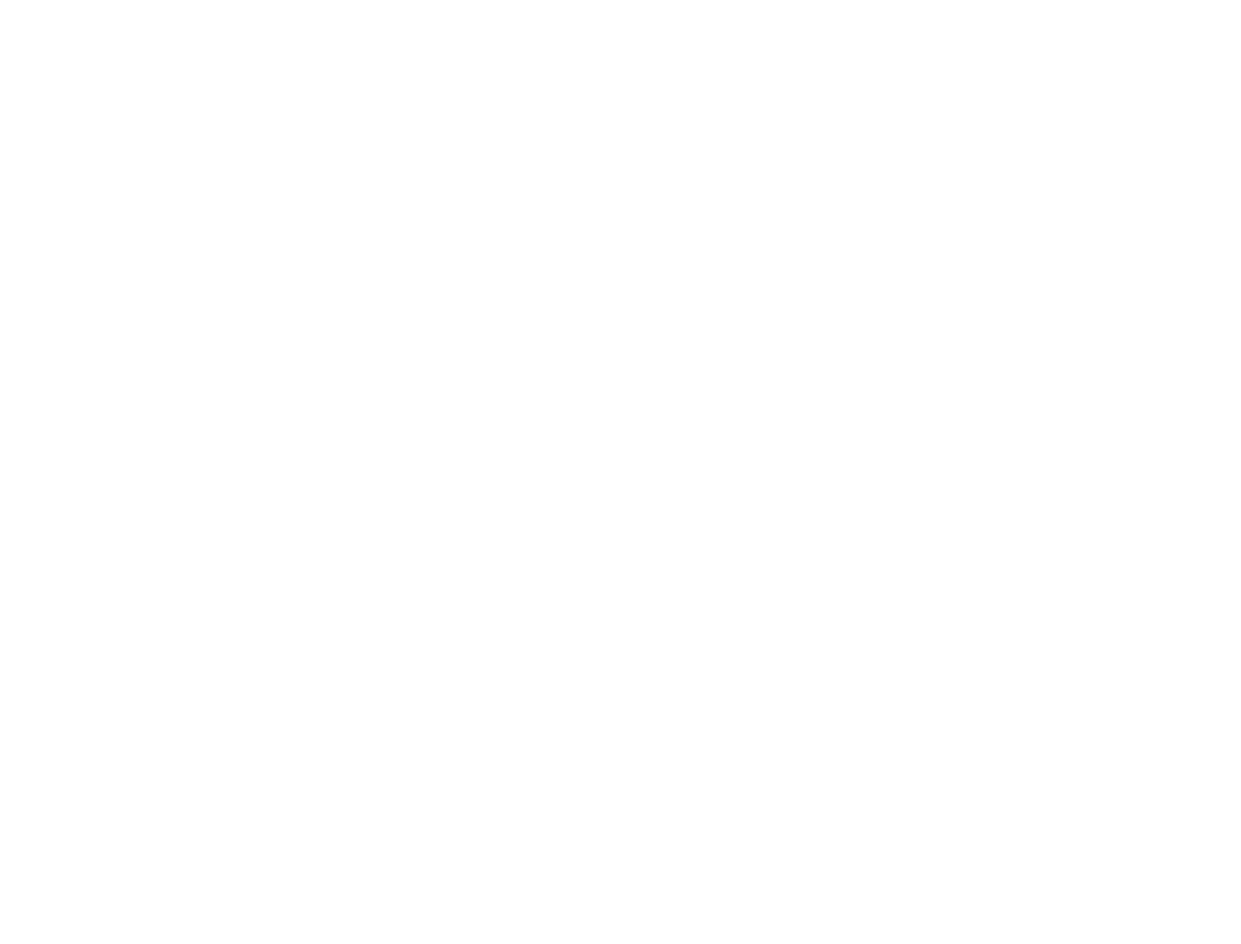
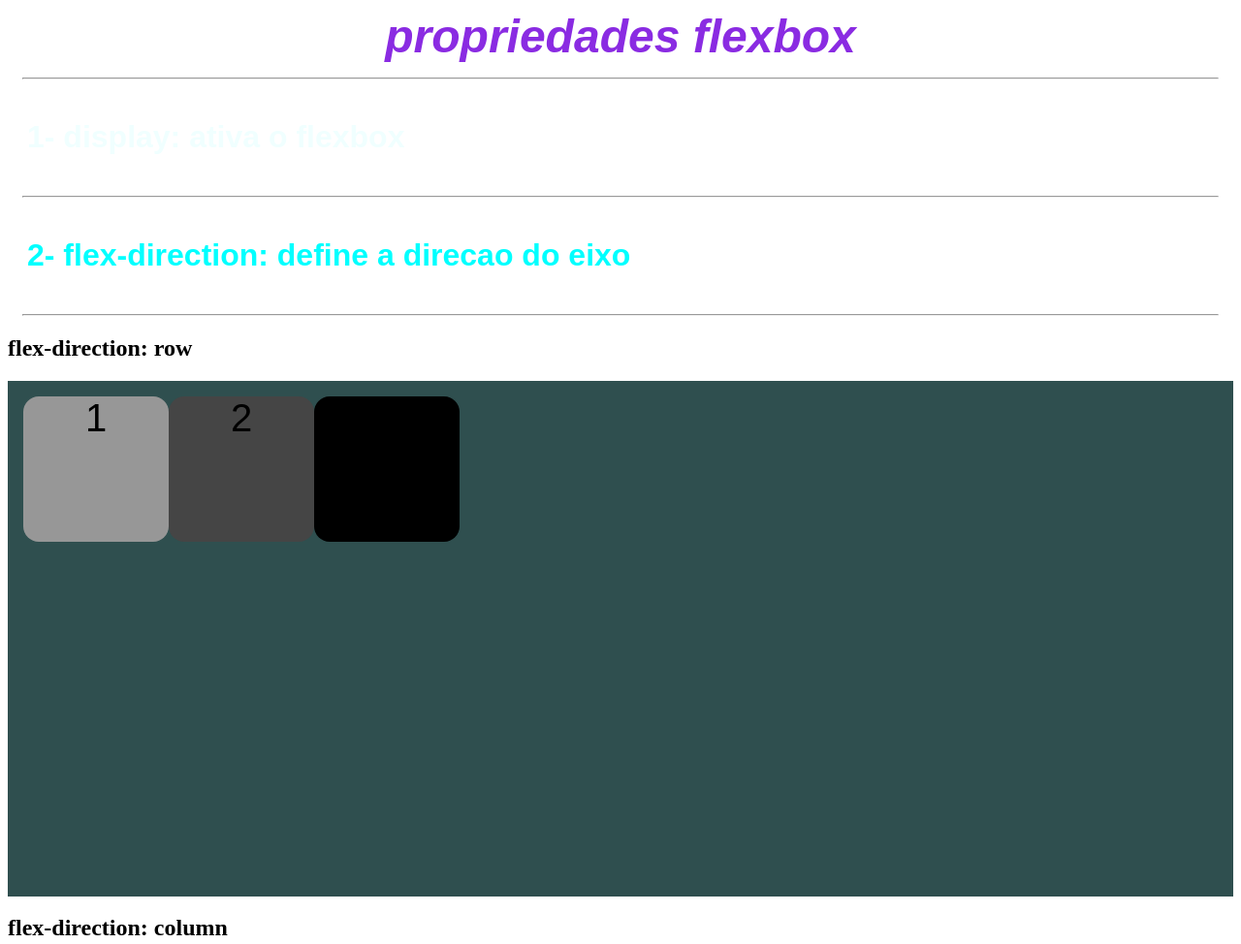
Before and after one commit to isabellaoliiveiiraa/css-flexbox, a plain HTML site: page index.html in a window 1280 px wide. Shown: the top 974 px of the page at 97% size. Before the commit the page ends 800 px from the top, so only its background shows below. Drawn offline with Linux system fonts and the light colour scheme.

Commit message:
flexbox alteracoes

```diff
--- a/assets/css/styles.css
+++ b/assets/css/styles.css
@@ -0,0 +1,89 @@
+.titulo-pagina {
+    text-align: center;
+    font-style: italic;
+    font-size: 3em;
+    font-weight: 900;
+    font-family: Arial, Helvetica, sans-serif;
+    color: blueviolet;
+    margin: 10px;
+}
+
+hr {
+    margin: 15px;
+}
+
+.bloco-1 {
+    background-color: rgb(151, 151, 151);
+    height: 150px;
+    width: 150px;
+    text-align: center;
+    font-size: 40px;
+    font-family: Arial, Helvetica, sans-serif;
+    border-radius: 16px;
+}
+
+.bloco-2 {
+    background-color: rgb(69, 69, 69);
+    height: 150px;
+    width: 150px;
+    text-align: center;
+    font-size: 40px;
+    font-family: Arial, Helvetica, sans-serif;
+    border-radius: 16px;
+}
+
+.bloco-3 {
+    background-color: rgb(0, 0, 0);
+    height: 150px;
+    width: 150px;
+    text-align: center;
+    font-size: 40px;
+    font-family: Arial, Helvetica, sans-serif;
+    border-radius: 16px;
+}
+
+.container-row {
+    display: flex;
+    flex-direction: row;
+    background-color: darkslategrey;
+    padding: 16px;
+    height: 500px;
+}
+
+.container-column {
+    display: flex;
+    flex-direction: column;
+    background-color: darkslategrey;
+    padding: 16px;
+    height: 500px;
+}
+
+.container-row-reverse {
+    display: flex;
+    flex-direction: row-reverse;
+    background-color: darkslategrey;
+    padding: 16px;
+    height: 500px;
+}
+.container-row-reverse {
+    display: flex;
+    flex-direction: row-reverse;
+    background-color: darkslategrey;
+    padding: 16px;
+    height: 500px;
+}
+
+.nomeDaPropriedade{
+    font-size: 2em;
+    font-weight: 500px;
+    font-family: Arial, Helvetica, sans-serif;
+    color: azure;
+    padding: 20px;
+}
+.velorDaPropriedade{
+    font-size: 5pm ;
+font-weight: 400px;
+font-family: Arial, Helvetica, sans-serif;
+color: aqua;
+padding: 20px; ;
+}
--- a/index.html
+++ b/index.html
@@ -1,13 +1,50 @@
 <!DOCTYPE html>
-<html lang="en">
+<html lang="pt-BR">
+
 <head>
     <meta charset="UTF-8">
     <meta name="viewport" content="width=device-width, initial-scale=1.0">
     <title>atividade flexbox</title>
     <link rel="stylesheet" href="assets/css/styles.css">
-<link rel="shortcut icon" href="china.ico" type="image/x-icon">
+    <link rel="shortcut icon" href="china.ico" type="image/x-icon">
 </head>
+
 <body>
+    <h1 class="titulo-pagina">propriedades flexbox</h1>
 
+    <hr>
+
+    <h1 class="nomeDaPropriedade">1- display: ativa o flexbox</h1>
+    <hr>
+    <h1 class="velorDaPropriedade">2- flex-direction: define a direcao do eixo </h1>
+    <hr>
+    <h2>flex-direction: row</h2>
+    <main class="container-row">
+        <div class="bloco-1"> 1 </div>
+        <div class="bloco-2"> 2 </div>
+        <div class="bloco-3"> 3 </div>
+    </main>
+
+    <h2>flex-direction: column</h2>
+    <main class="container-column">
+        <div class="bloco-1"> 1 </div>
+        <div class="bloco-2"> 2 </div>
+        <div class="bloco-3"> 3 </div>
+    </main>
+
+        <h2>flex-direction: row-reverse</h2>
+        <main class="container-row-reverse">
+            <div class="bloco-1"> 1 </div>
+            <div class="bloco-2"> 2 </div>
+            <div class="bloco-3"> 3 </div>
+        </main>
+
+        <h2>flex-direction: column-reverse</h2>
+        <main class="container-columnreverse">
+            <div class="bloco-1"> 1 </div>
+            <div class="bloco-2"> 2 </div>
+            <div class="bloco-3"> 3 </div>
+        </main>
 </body>
+
 </html>
```
